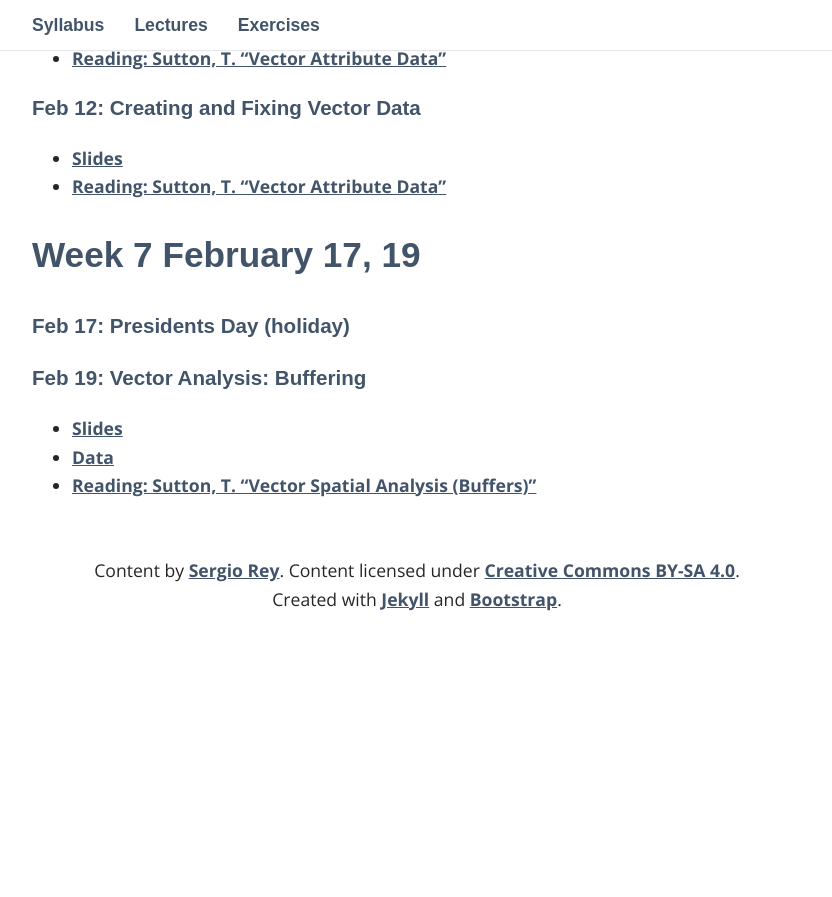
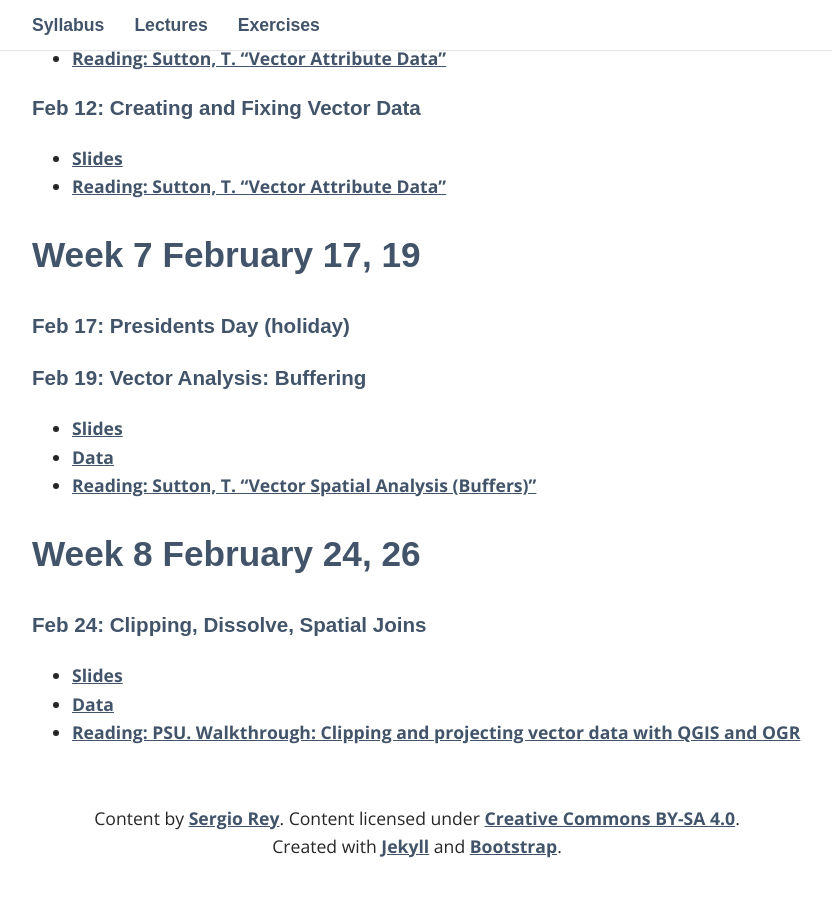
Before and after one commit to sjsrey/gis4pp20, a Jekyll site: the page built from lectures/index.md, in a window 1280 px wide and 900 px high, scrolled down 1831 px. Shown: the top 897 px of the window, without its empty margins (223-1055 px from the left). Built offline with Jekyll 4.4.1, drawn with Linux system fonts in a browser that asks for light colours; some web fonts are replaced; before the commit the page ends 2484 px from its top, so only the background shows below that.

Commit message:
Lecture 11

```diff
--- a/lectures/index.md
+++ b/lectures/index.md
@@ -72,4 +72,13 @@ title: Lectures
 
   - <a href="../slides/lecture_10.html">Slides</a>
   - [Data](../slides/data/lecture_10.zip)
-  - <a href="https://docs.qgis.org/3.4/en/docs/gentle_gis_introduction/vector_spatial_analysis_bufers.html">Reading: Sutton, T. "Vector Spatial Analysis (Buffers)" </a>
+  - <a href="https://docs.qgis.org/3.4/en/docs/gentle_gis_introduction/vector_spatial_analysis_buffers.html">Reading: Sutton, T. "Vector Spatial Analysis (Buffers)" </a>
+
+## Week 8 February 24, 26
+
+### Feb 24: Clipping, Dissolve, Spatial Joins
+
+  - <a href="../slides/lecture_11.html">Slides</a>
+  - [Data](https://stacks.stanford.edu/file/druid:xc453kn9742/data.zip?download=true)
+  - <a href="https://www.e-education.psu.edu/geog585/node/693">Reading: PSU.
+Walkthrough: Clipping and projecting vector data with QGIS and OGR</a>
```
Also changed, not shown: content/lectures/lecture_11.md (+2 -2 lines).
